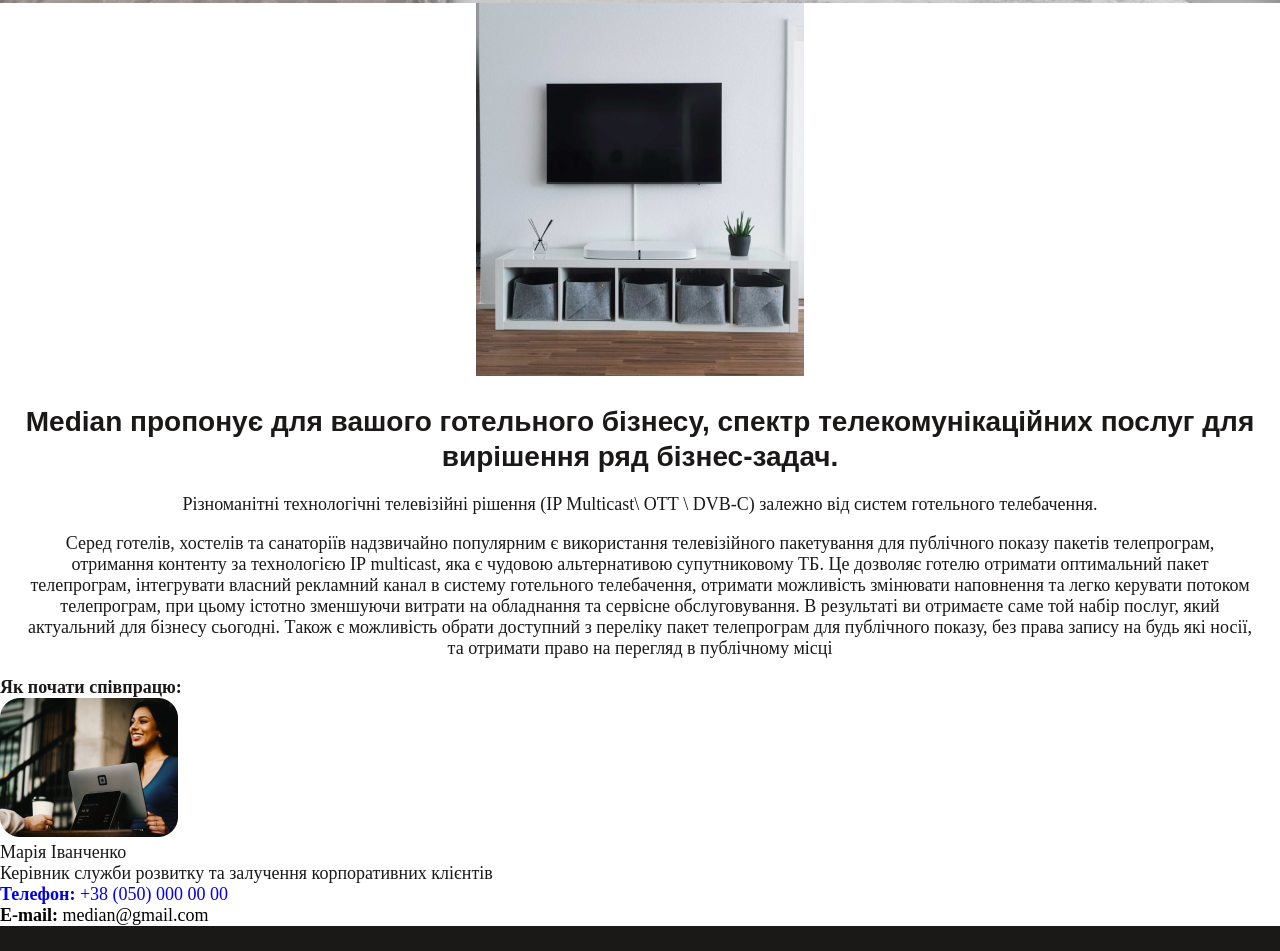
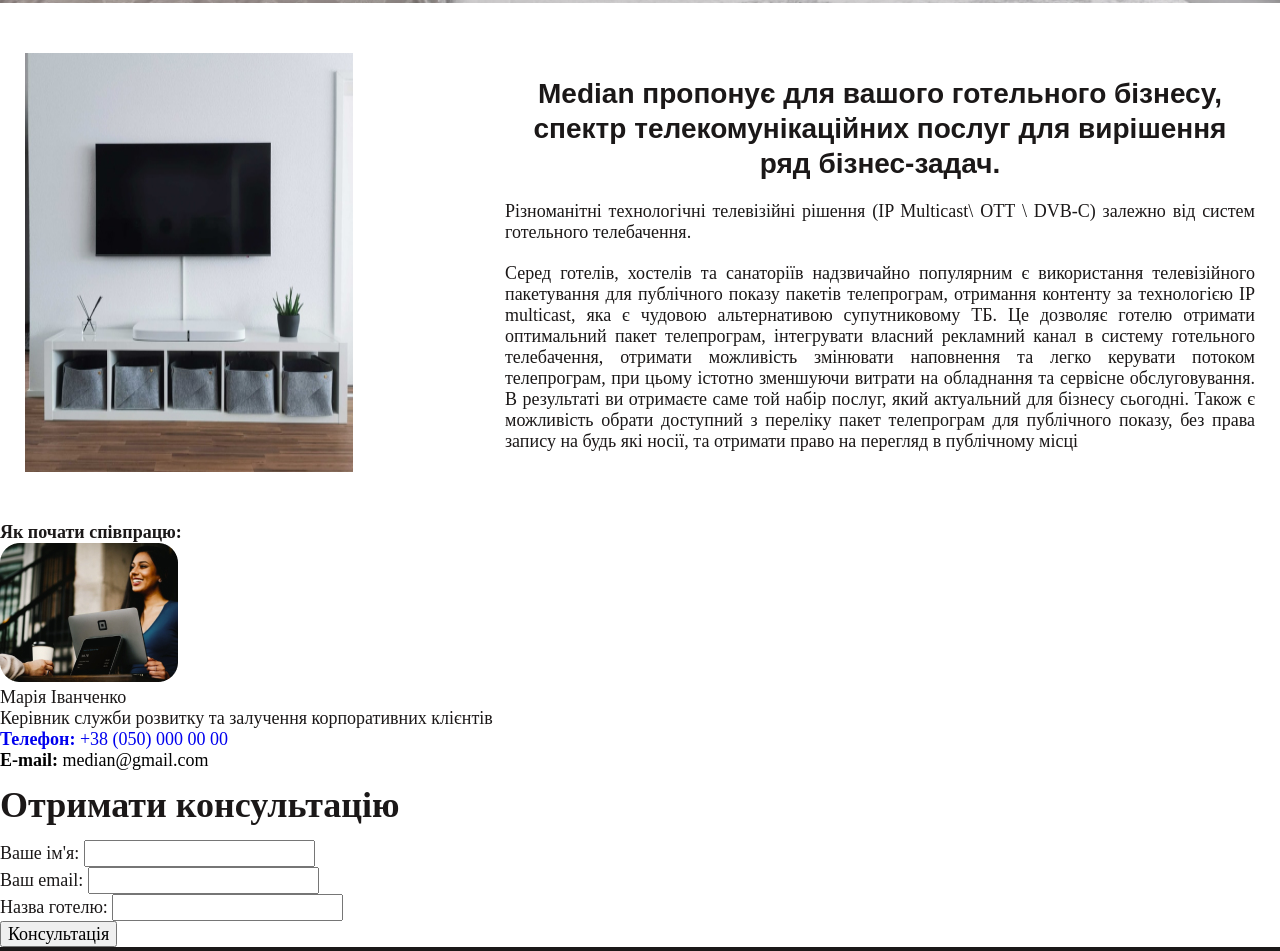
Before and after one commit to Tatiana-hryhorenko/web_saite.github.io, a plain HTML site: page hotel.html in a window 1280 px wide. Shown: the part 890-1841 px from the top of the page. Drawn offline with nearby package versions, Linux system fonts and the light colour scheme.

Commit message:
--- Auto-Git Commit ---

```diff
--- a/css/style.css
+++ b/css/style.css
@@ -26,6 +26,8 @@
     line-height: 21px;
     color: #1B1818;
 }
+
+
 /*......Header.......*/
 
 .header {
@@ -95,7 +97,8 @@
 
 .top__title,
 .direction__item-title,
- .stock__title {
+.stock__title,
+.desc__item-title {
     color: #1B1818;
     font-family: 'Fira', sans-serif;
     font-weight: 500px;
@@ -121,6 +124,8 @@
     border-radius: 10px;
     transition: all .5s;
 }
+
+
 /*.......Direction.......*/
 
 .direction {
@@ -141,6 +146,8 @@
     margin-bottom: 20px;
     text-align: justify;
 }
+
+
 /*.......Price.......*/
 
 .price {
@@ -248,6 +255,8 @@
     text-decoration: none;
     color: #1B1818;
 }
+
+
 /*.......Map.......*/
 
 .map {
@@ -258,6 +267,8 @@
 .map__img {
     padding: 50px;
 }
+
+
 /*.......Stock......*/
 
 .stock {
@@ -276,6 +287,48 @@
     padding-top: 200px;
     padding-bottom: 180px;
 }
+
+
+/*......Desc......*/
+
+.desc {
+    padding: 50px 10px 50px;
+    max-width: ;
+}
+
+.desc__item {
+    display: flex;
+    justify-content: space-between;
+}
+
+.desc__item-content {
+    max-width: 750px;
+}
+
+.desc__item-title {}
+
+.desc__item-text1,
+.desc__item-text2 {
+    margin-bottom: 20px;
+    text-align: justify;
+}
+
+.container {}
+
+
+/*......Manager.......*/
+
+.manager__title {}
+
+.manager__item {}
+
+.manager__persname {}
+
+.manager__descr {}
+
+.manager__phone {}
+
+
 /*.......Footer.......*/
 
 .footer {
--- a/hotel.html
+++ b/hotel.html
@@ -94,7 +94,25 @@
                     (050) 000 00 00</a><br><a href="mailto:mailto:median@gmail.com" style=""><span
                         style="color: rgb(0, 0, 0);"><strong>E-mail:</strong> median@gmail.com</span></a></div>
     </section>
-
+    <form action="#" method="post" enctype="multipart/form-data">
+        <h1>Отримати консультацію</h1>
+        <div class="group">
+            <label for="">Ваше ім'я:</label>
+            <input type="text" name="username">
+        </div>
+        <div class="group">
+            <label for="">Ваш email:</label>
+            <input type="email" name="useremail">
+        </div>
+        <div class="group">
+            <label for="">Назва готелю:</label>
+            <input type="text" name="userhotel">
+        </div>
+        <div class="group">
+            <div><input class="button" type="submit" value="Консультація">
+            </div>
+        </div>
+    </form>
     <footer class="footer">
         <div class="container">
             <address>
```
Lines whose indentation alone changed are shown as unchanged.
